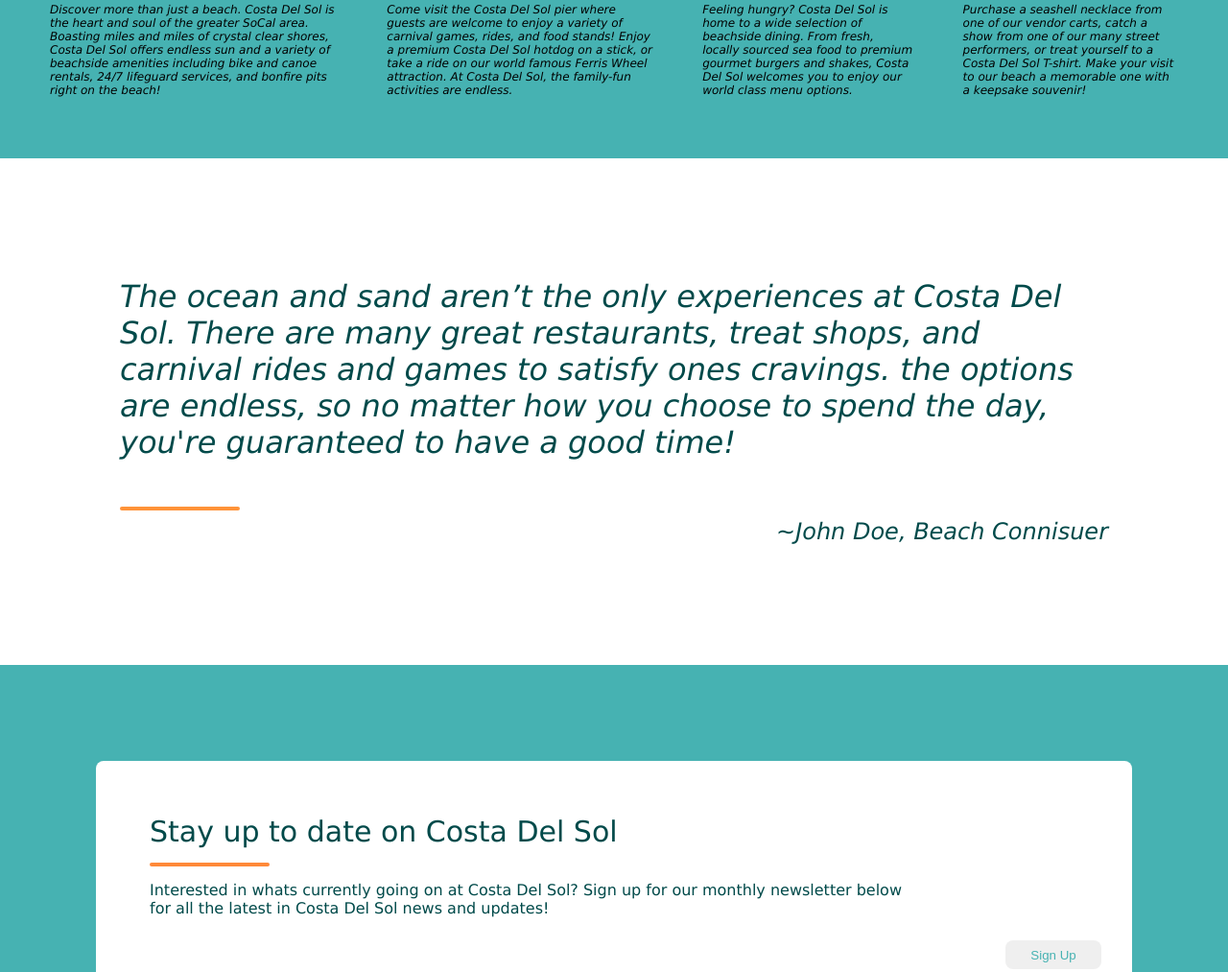
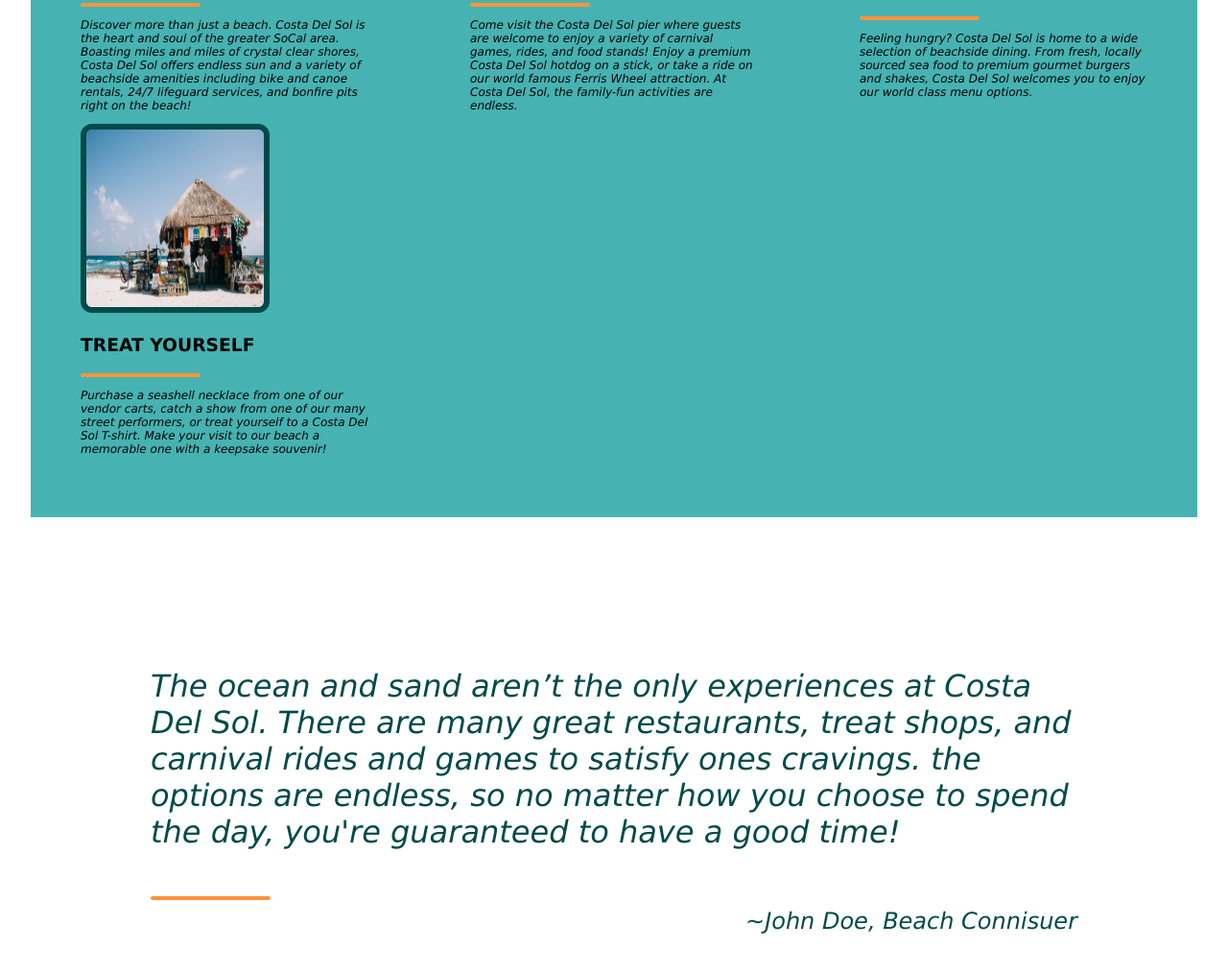
Before and after one commit to JWonton/Landing, a plain HTML site: page index.html in a window 1280 px wide. Shown: the part 1036-2049 px from the top of the page at 96% size. Drawn offline with Linux system fonts and the light colour scheme.

Commit message:
Adjusted sizing and width to accomodate different screens. Condensed lines of code for ease of reading.

```diff
--- a/index.html
+++ b/index.html
@@ -27,7 +27,7 @@
     </div>
     </div>
     <!-- Main content below the header bar-->
-    <div class="container-1">
+    <div class="container container-1">
         <!-- text on the right side of the main container-->
         <div class="container-1-text">
             <h2>Visit Costa Del Sol Beach</h2>
@@ -42,7 +42,7 @@
     </div>
     </div>
 
-    <div class="container-2">
+    <div class="container container-2 background--blue">
         <!--Images and captions for second container-->
         <h2>Places To Explore</h2>
         <div class="container-2-img">
@@ -85,7 +85,7 @@
     </div>
     </div>
     <!-- Quote in the third section of page-->
-    <div class="container-3">
+    <div class="container container-3">
         <div class="quote">The ocean and sand aren’t the only experiences at Costa Del Sol. There are many great
             restaurants, treat shops, and carnival rides and games to satisfy ones cravings. the options are endless, so
             no matter how you choose to spend the day, you're guaranteed to have a good time! </div>
@@ -95,7 +95,7 @@
 
     </div>
     <!-- 4th container and newsletter signup button-->
-    <div class="container-4">
+    <div class="container container-4 background--blue">
         <div class="container-4-box">
             <div class="info-prompt-title">Stay up to date on Costa Del Sol
                 <hr>
@@ -107,9 +107,9 @@
     </div>
 
     <!--FOOTER-->
-    <div class="footer">
-        <footer>Copyright @ The Odin Project 2022</footer>
-    </div>
+    <footer class="footer">
+        <div>Copyright @ The Odin Project 2022</div>
+    </footer>
 
     </div>
 
--- a/styles.css
+++ b/styles.css
@@ -48,14 +48,17 @@ a:hover {
     text-decoration: none;
     color:white;
 }
+/*general container code*/
+.container {
+    display: flex;
+    max-width: 1600px;
+    margin: 16px 32px;
+}
 /* first container of content below header bar */
 .container-1 {
-    display: flex;
     justify-content: center;
     padding-bottom: 16px;
     padding-top: 16px;
-    margin: 16px;
-    flex: 1;
 }
 /* text boxes and styles under container 1 */
 .container-1-text {
@@ -104,11 +107,13 @@ a:hover {
     border: 4px solid;
     border-color:#004a4a;
 }
+/* sets the background color of the container 2 and 4 t blue */
+.background--blue {
+    background-color:#46b2b2
+}
 
 /* Container 2 items */
 .container-2 {
-    background-color: #46b2b2;
-    display: flex;
     flex-direction: column;
     padding: 52px;
 }
@@ -125,12 +130,17 @@ a:hover {
     font-style: italic;
     font-weight: 100px;
 }
+.container-2-box {
+    width: 40%;
+}
 /* this aligns the image boxes vertically and spaces them out accordingly */
 .container-2-img {
     display: flex;
     flex: 1;
-    justify-content: space-evenly;
-    gap: 52px;
+    justify-content: space-between;
+    align-items: center;
+   /* gap: 52px; commented this out because with space between, it's more reliable */
+   flex-wrap: wrap;
 }
 .container-2 img {
     width: 185px;
@@ -139,9 +149,14 @@ a:hover {
     border: 6px solid;
     border-color:#004a4a
 }
+/* sets standard size for tablet screens */
+@media screen and (min-width: 768px) {
+    .container-2-box {
+        width: 300px;
+    }
+}
 /* container 3 style + items */
 .container-3 {
-    display: flex;
     flex-direction: column;
     justify-content: center;
     padding: 125px;
@@ -161,11 +176,9 @@ a:hover {
 }
 /* container 4 style and items */
 .container-4 {
-    display: flex;
     flex-direction: column;
     justify-content:center;
     padding: 100px;
-    background-color:#46b2b2;
 }
 .container-4-box {
     display: flex;
```
Also changed, not shown: 1 other file.
